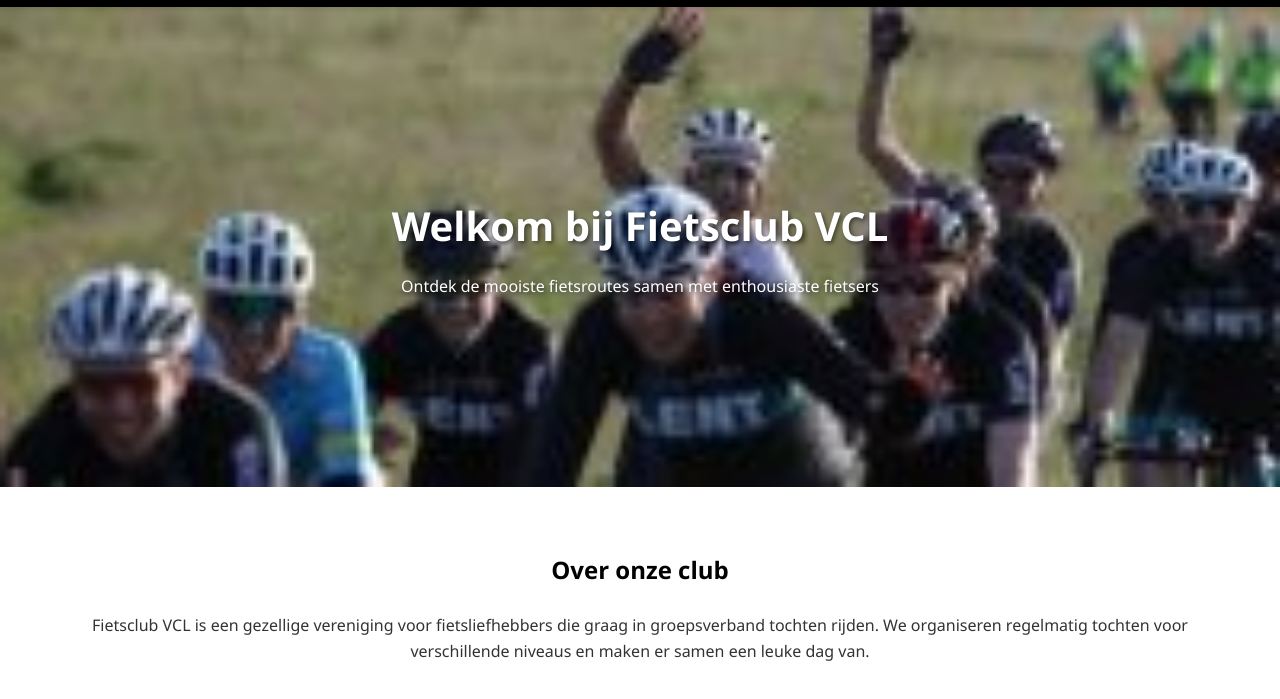
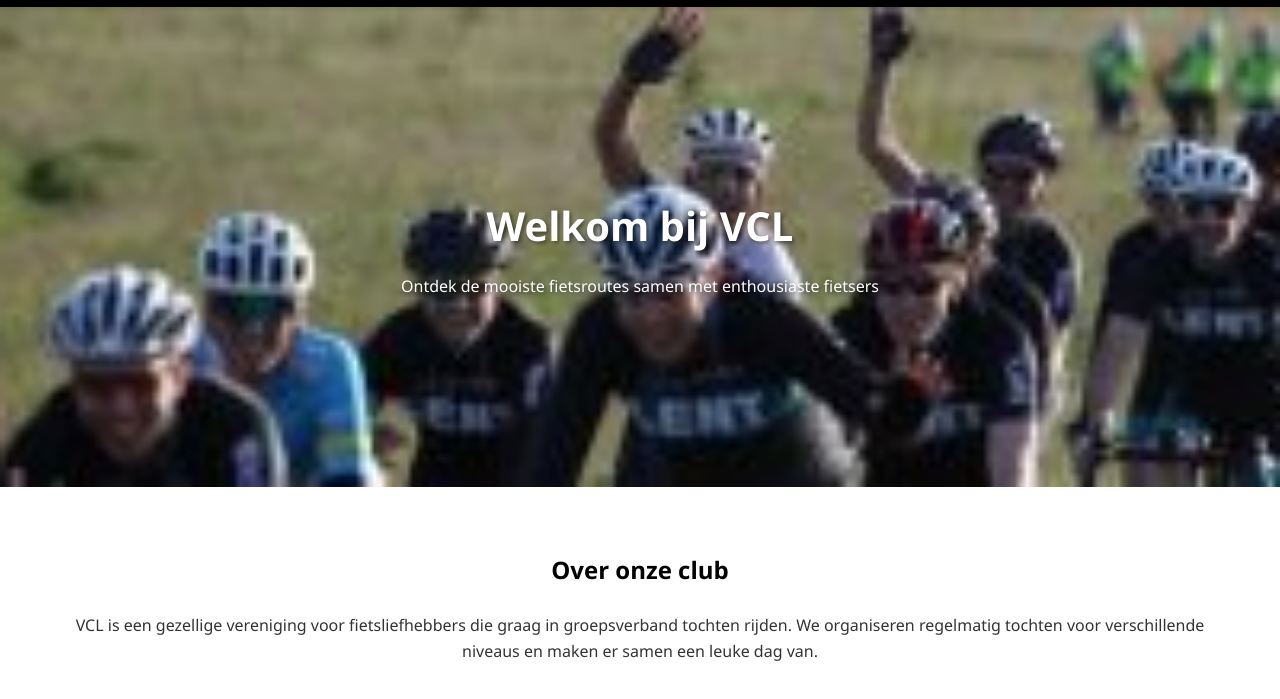
Before and after one commit to IwanLent/website-vcl, a plain HTML site: page index.html in a window 1280 px wide. Shown: the part 101-800 px from the top of the page. Drawn offline with Linux system fonts and the light colour scheme.

Commit message:
Update index.html

```diff
--- a/index.html
+++ b/index.html
@@ -36,7 +36,7 @@
             <!-- Vervang src met het juiste pad naar de header afbeelding -->
             <img src="images/header.jpg" alt="Fietsers op een mooie route" class="hero-image">
             <div class="hero-content">
-                <h1>Welkom bij Fietsclub VCL</h1>
+                <h1>Welkom bij VCL</h1>
                 <p>Ontdek de mooiste fietsroutes samen met enthousiaste fietsers</p>
             </div>
         </section>
@@ -44,7 +44,7 @@
         <section class="intro">
             <h2>Over onze club</h2>
             <!-- Pas hier de welkomsttekst aan -->
-            <p>Fietsclub VCL is een gezellige vereniging voor fietsliefhebbers die graag in groepsverband tochten rijden.
+            <p>VCL is een gezellige vereniging voor fietsliefhebbers die graag in groepsverband tochten rijden.
                We organiseren regelmatig tochten voor verschillende niveaus en maken er samen een leuke dag van.</p>
         </section>
 
```
